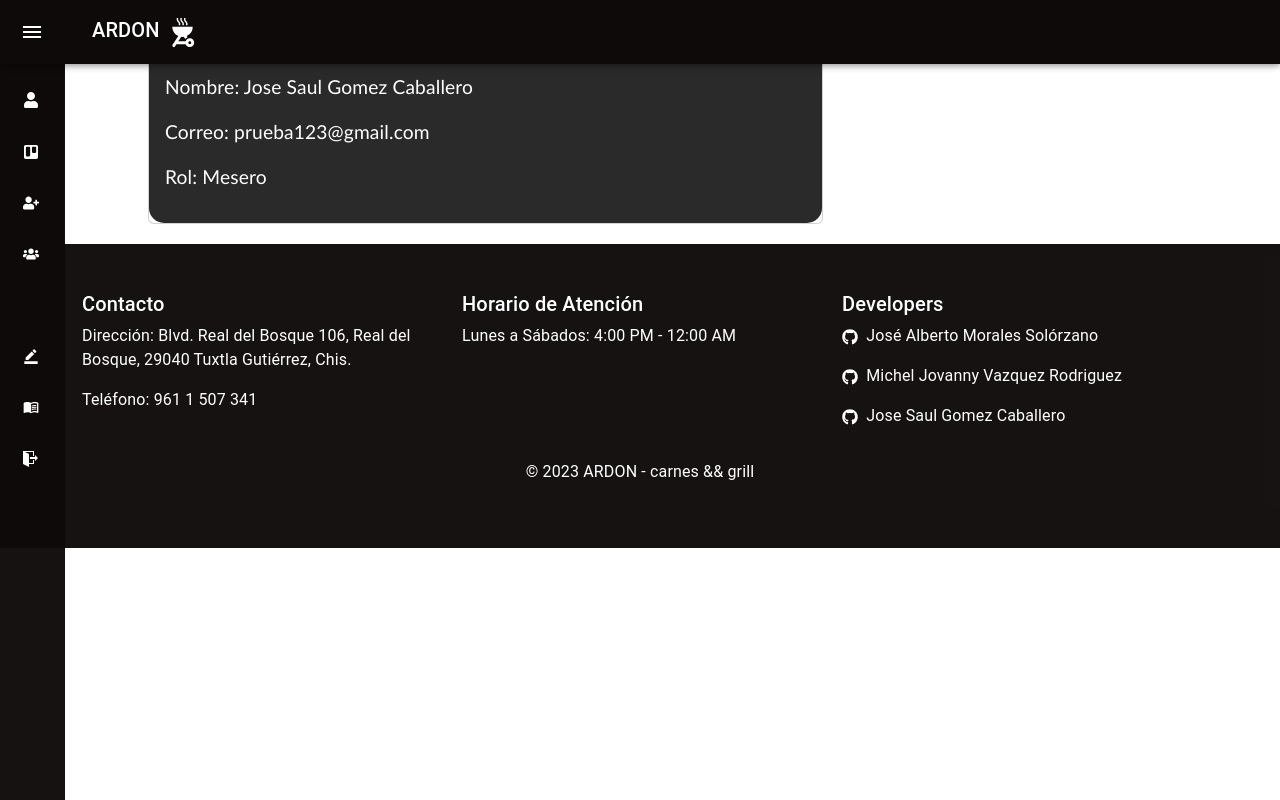
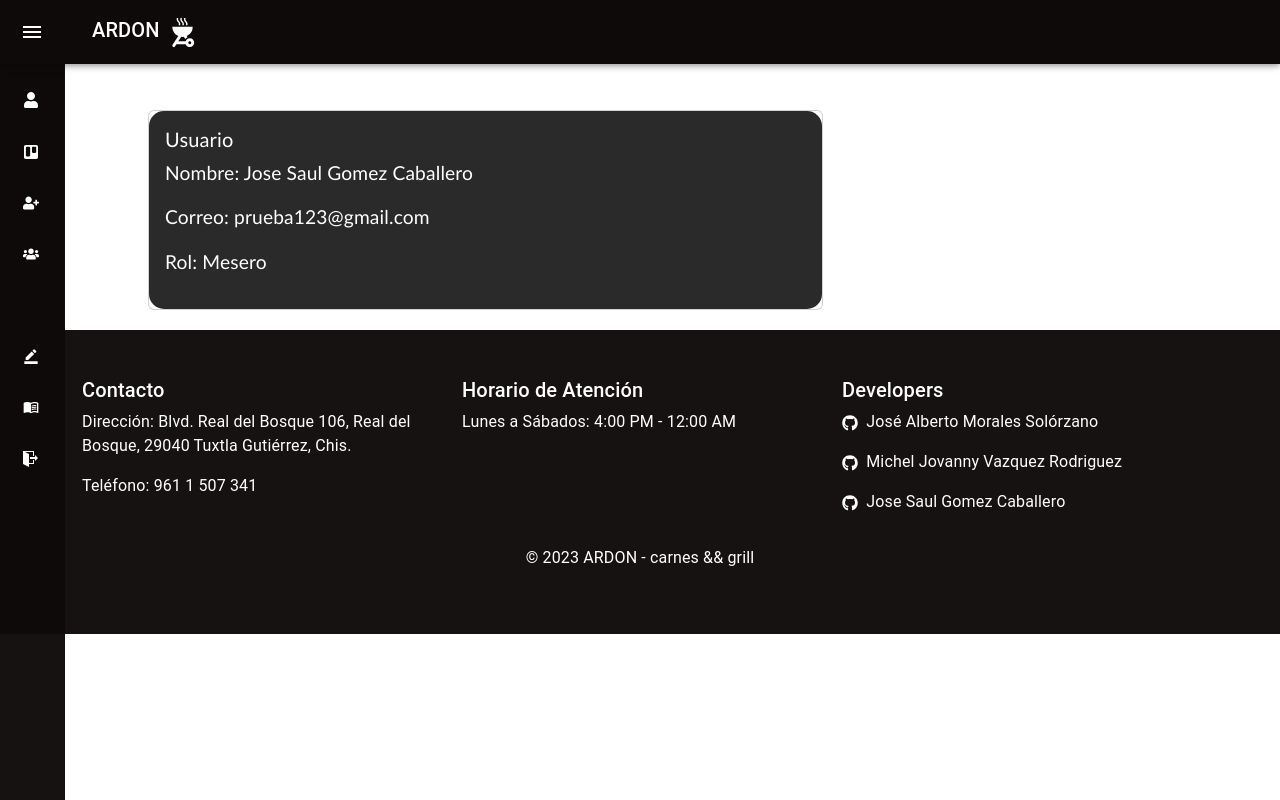
Before and after one commit to JAL117/piWeb, a React (Vite) app: page /inicio/usuario in a window 1280 px wide. Built offline with nearby package versions, Linux system fonts and the light colour scheme; some icons are missing.

Commit message:
Arrglo en los margin de layout

```diff
--- a/src/pages/Layout.jsx
+++ b/src/pages/Layout.jsx
@@ -6,7 +6,7 @@ function Layout() {
   return (
     <>
       <SideMenu />
-         <div className="mt-1" style={{marginLeft:"10%"}}>
+         <div style={{ marginLeft:"10%", marginTop:"7%"}}>
          <Outlet/>
       </div>
 
```
